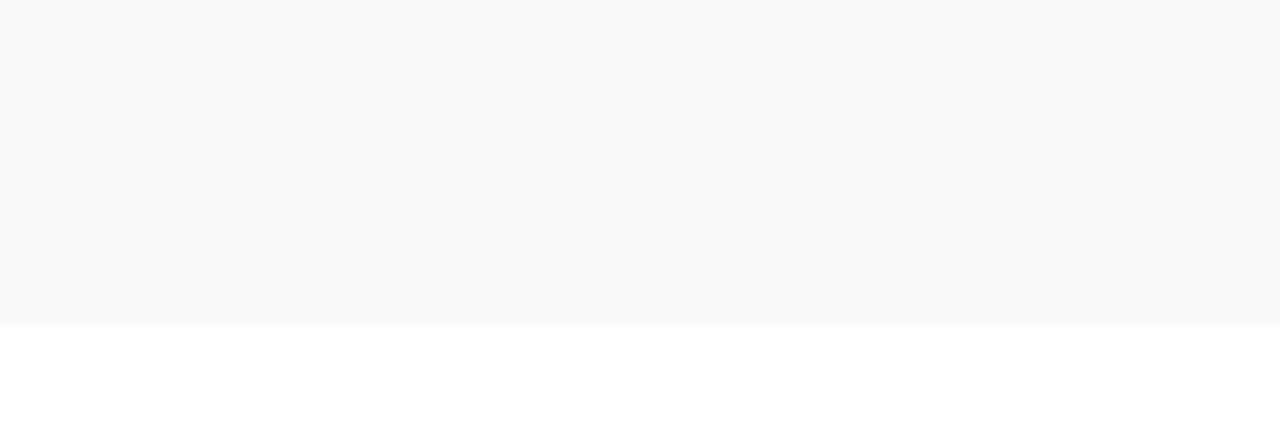
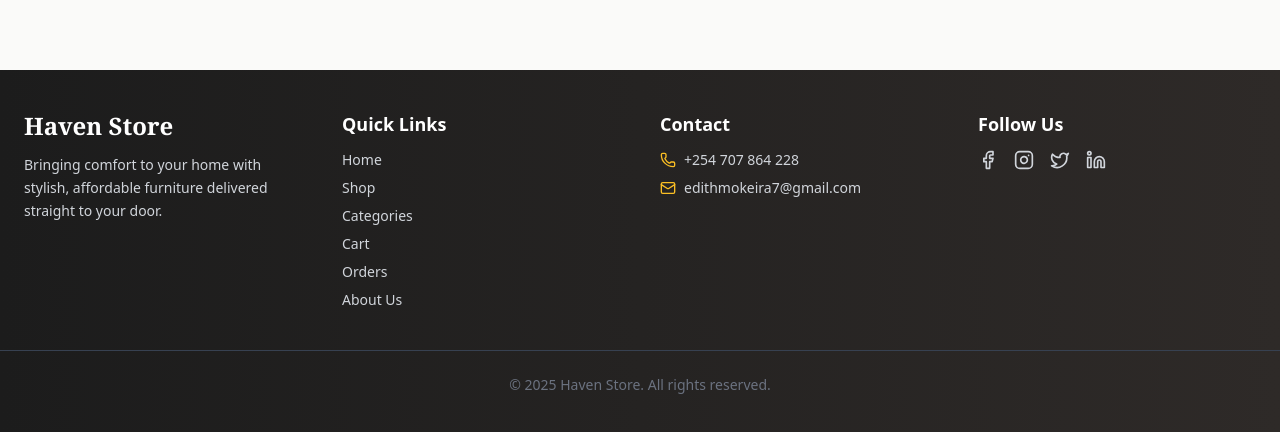
Before and after one commit to Emokeira/haven-store, a React (Vite) app in the folder client/: page /cart in a window 1280 px wide. Shown: the part 474-906 px from the top of the page. Before the commit the page ends 800 px from the top, so only its background shows below. Built offline with nearby package versions, Linux system fonts and the light colour scheme; no server answers.

Commit message:
Update App.jsx: add About page route and intergrate Footer component

```diff
--- a/client/src/App.jsx
+++ b/client/src/App.jsx
@@ -1,11 +1,14 @@
+// src/App.jsx
 import { BrowserRouter as Router, Routes, Route } from "react-router-dom";
 import Landing from "./pages/Landing";
 import Cart from "./pages/Cart";
 import Orders from "./pages/Orders";
 import Login from "./pages/Login";
 import Register from "./pages/Register";
-import Checkout from "./pages/Checkout"; // 👈 you forgot this
+import Checkout from "./pages/Checkout";
+import About from "./pages/About"; // 👈 new page
 import Navbar from "./components/Navbar";
+import Footer from "./components/Footer";
 import { CartProvider } from "./context/CartContext";
 
 function App() {
@@ -25,8 +28,12 @@
               <Route path="/checkout" element={<Checkout />} />
               <Route path="/login" element={<Login />} />
               <Route path="/register" element={<Register />} />
+              <Route path="/about" element={<About />} /> {/* 👈 new route */}
             </Routes>
           </div>
+
+          {/* Footer (always at bottom) */}
+          <Footer />
         </div>
       </Router>
     </CartProvider>
```
